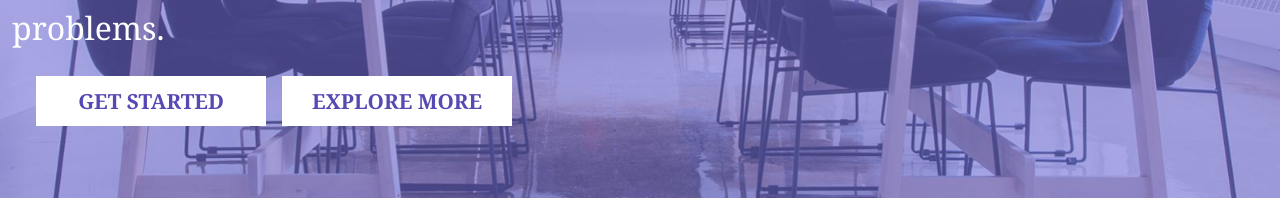
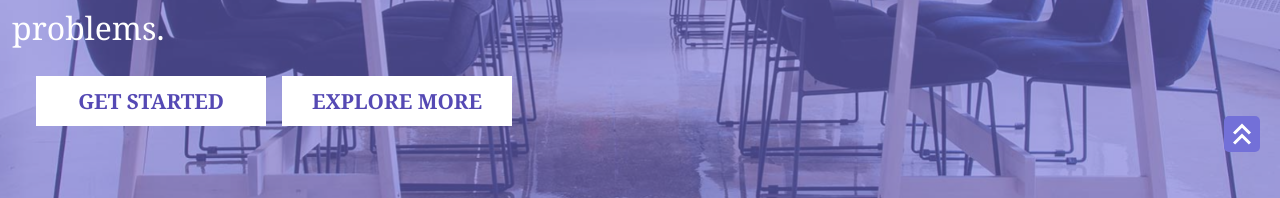
Before and after one commit to thanujakmt/ZomBiz, a React (Vite) app: page / in a window 1280 px wide. Shown: the part 602-800 px from the top of the page. Built offline with nearby package versions, Linux system fonts and the light colour scheme.

Commit message:
completed

```diff
--- a/src/Layout.jsx
+++ b/src/Layout.jsx
@@ -4,6 +4,7 @@ import Navbar from './components/Navbar';
 import Footer from './components/Footer';
 import Header from './components/Header';
 import { Outlet } from "react-router-dom";
+import Scrolltoup from './components/Scrolltoup';
 
 function Layout(props) {
     return (
@@ -19,6 +20,7 @@ function Layout(props) {
                 <div className=''>
                     <Footer />
                 </div>
+                <Scrolltoup/>
             </div>
         </>
     );
--- a/src/components/Footer.jsx
+++ b/src/components/Footer.jsx
@@ -2,20 +2,8 @@
 import { FaFacebookF, FaGooglePlusG, FaLinkedinIn, FaTwitter, FaPhoneAlt } from "react-icons/fa";
 import { MdEmail } from "react-icons/md";
 import logo from "/images/logo/logo.png"
-import { MdKeyboardDoubleArrowUp } from "react-icons/md";
-import { useEffect,useState,useRef } from "react";
-import Consult from "./Consult";
-
 
 function Footer() {
-
-    const scrollToNavbar = () => {
-        window.scrollTo({ top: Consult, behavior:"smooth"})
-    };
-
-    useEffect(() => {
-        scrollToNavbar();
-    }, []);
 
     return (
         <>
@@ -92,11 +80,11 @@ function Footer() {
                     </div>
                 </div>
             </div>
-            <div className="h-32 w-full flex items-center justify-end px-5 sticky bottom-0 z-50" onClick={scrollToNavbar} >
+            {/* <div className="h-32 w-full flex items-center justify-end px-5 sticky bottom-0 z-50" onClick={scrollToNavbar} >
                 <div  className=" text-4xl bg-purple text-white rounded-[5px] hover:rounded-[35px] transition-all ease-in-out duration-500" >
                     <MdKeyboardDoubleArrowUp />
                 </div>
-            </div>
+            </div> */}
         </>
     )
 }
--- /dev/null
+++ b/src/components/Scrolltoup.jsx
@@ -0,0 +1,27 @@
+
+import { MdKeyboardDoubleArrowUp } from "react-icons/md";
+import { useEffect,useState,useRef } from "react";
+import Consult from "./Consult";
+
+function Scrolltoup(){
+
+    const scrollToNavbar = () => {
+        window.scrollTo({ top: Consult, behavior:"smooth"})
+    };
+
+    useEffect(() => {
+        scrollToNavbar();
+    }, []);
+
+    return(
+        <>
+            <div className="h-32 w-full flex items-center justify-end px-5 sticky bottom-0 z-50" onClick={scrollToNavbar} >
+                <div  className=" text-4xl bg-purple text-white rounded-[5px] hover:rounded-[35px] transition-all ease-in-out duration-500" >
+                    <MdKeyboardDoubleArrowUp />
+                </div>
+            </div>
+        </>
+    );
+}
+
+export default Scrolltoup;
```
